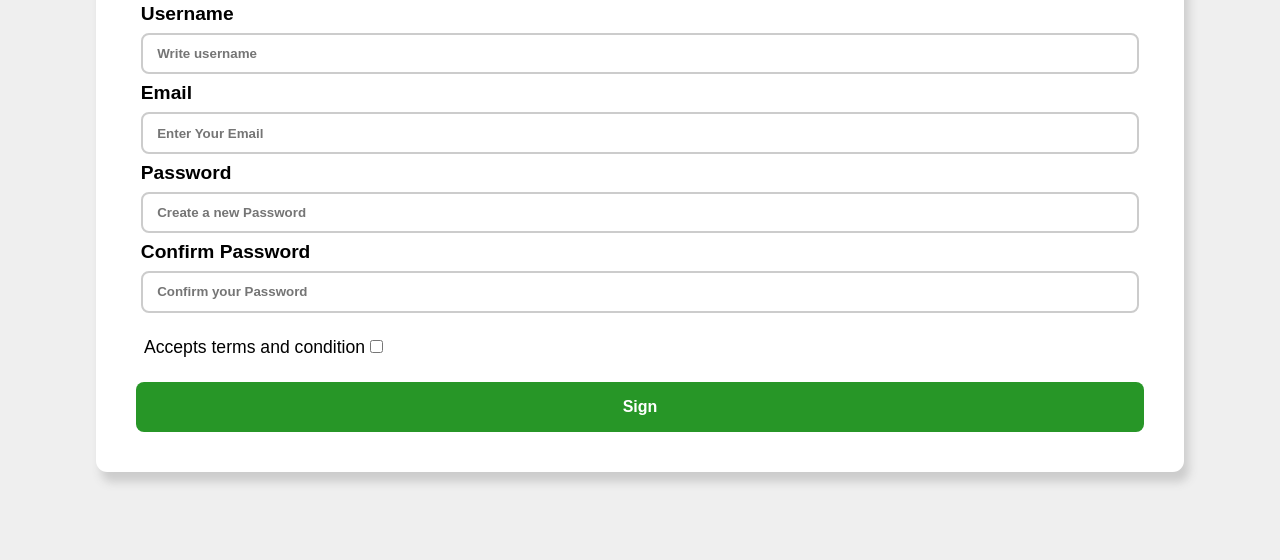
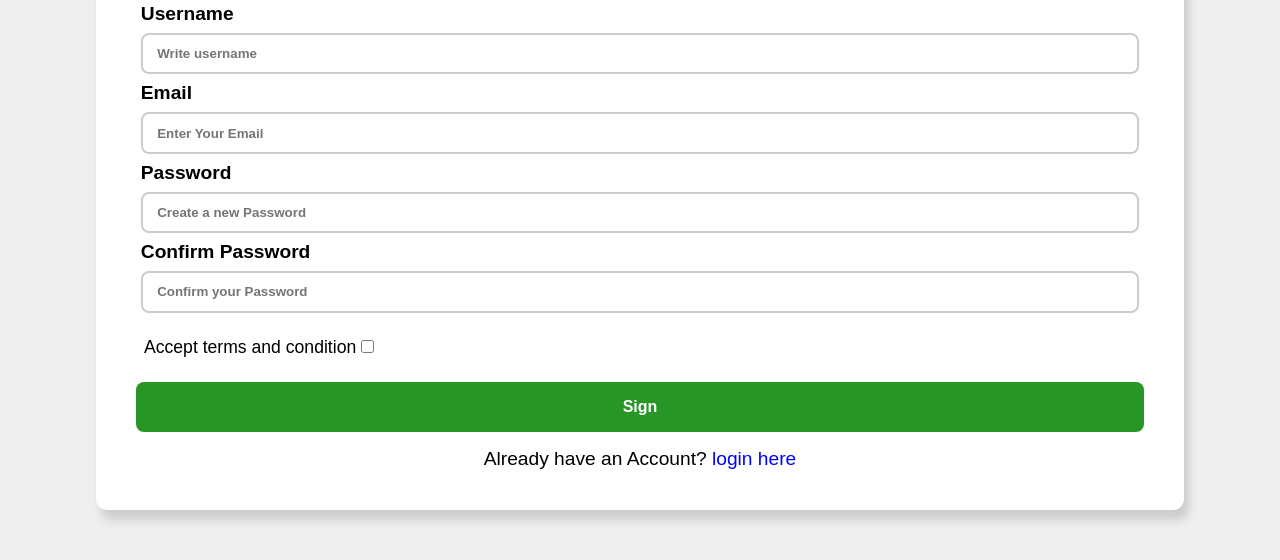
Before and after one commit to sideman05/signup, a plain HTML site: page index.html in a window 1280 px wide. Shown: the part 186-746 px from the top of the page. Drawn offline with Linux system fonts and the light colour scheme.

Commit message:
Update index.html

```diff
--- a/index.html
+++ b/index.html
@@ -17,9 +17,12 @@
             <input type="password" name="password" class="password" placeholder="Create a new Password" required>
             <label for="password">Confirm Password</label>
             <input type="password" name="password" class="password" placeholder="Confirm your Password" required>
-            <p>Accepts terms and condition <input type="checkbox" name="accept" class="checkbox" required></p>
+            <p>Accept terms and condition <input type="checkbox" name="accept" class="checkbox" required></p>
             <button type="submit" onclick="submitted()">Sign</button>
         </form>
+        <div class="all">
+            <p>Already have an Account? <a href="login.html">login here</a></p>
+        </div>
     </div>
     <script>
         function submitted(){
```
